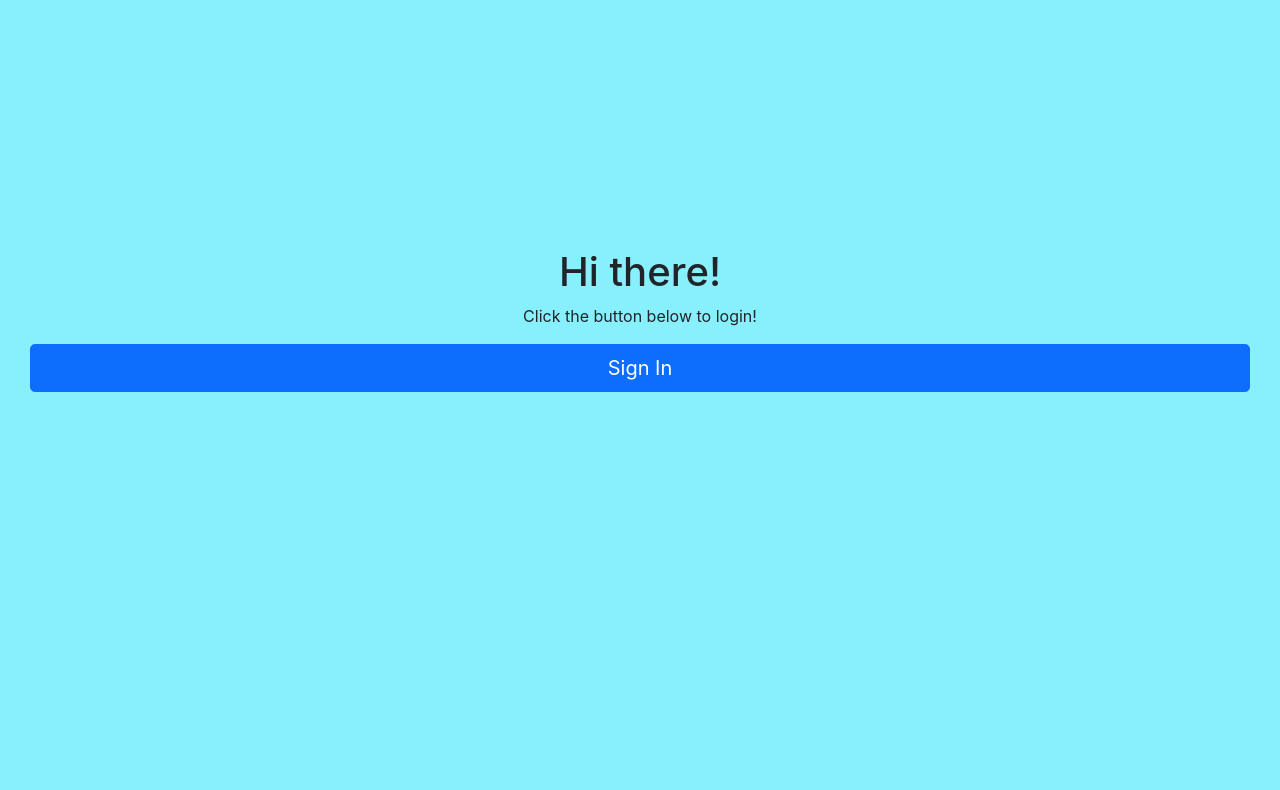
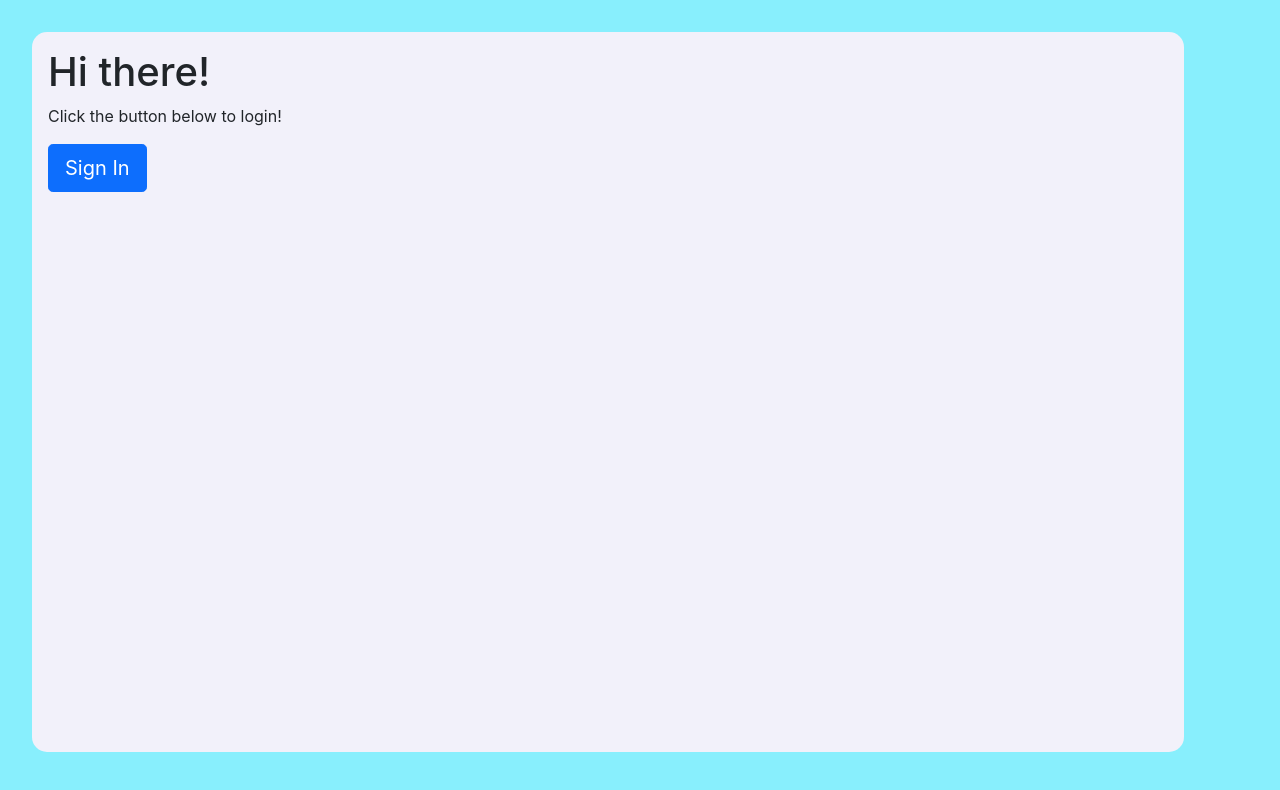
Before and after one commit to Massacre-Saint/codeConfidence, a Next.js app: page / in a window 1280 px wide. Shown: the top 790 px of the page. Built offline with nearby package versions, Linux system fonts and the light colour scheme; no server answers.

Commit message:
Created baseline components/containers for creation/login

```diff
--- a/components/NavBar.js
+++ b/components/NavBar.js
@@ -5,30 +5,26 @@ import {
   Navbar, //
   Container,
   Nav,
-  Button,
 } from 'react-bootstrap';
-import { signOut } from '../utils/auth';
+import AuthenticationButton from './buttons/Authentication';
 
 export default function NavBar() {
   return (
     <Navbar collapseOnSelect expand="lg" bg="dark" variant="dark">
       <Container>
         <Link passHref href="/">
-          <Navbar.Brand>CHANGE ME</Navbar.Brand>
+          <Navbar.Brand>Code Confidence</Navbar.Brand>
         </Link>
         <Navbar.Toggle aria-controls="responsive-navbar-nav" />
         <Navbar.Collapse id="responsive-navbar-nav">
           <Nav className="me-auto">
-            {/* CLOSE NAVBAR ON LINK SELECTION: https://stackoverflow.com/questions/72813635/collapse-on-select-react-bootstrap-navbar-with-nextjs-not-working */}
             <Link passHref href="/">
               <Nav.Link>Home</Nav.Link>
             </Link>
             <Link passHref href="/delete-me">
               <Nav.Link>Delete Me</Nav.Link>
             </Link>
-            <Button variant="danger" onClick={signOut}>
-              Sign Out
-            </Button>
+            <AuthenticationButton />
           </Nav>
         </Navbar.Collapse>
       </Container>
--- a/components/RegisterForm.js
+++ /dev/null
@@ -1,67 +0,0 @@
-import PropTypes from 'prop-types';
-import { useState } from 'react';
-import Button from 'react-bootstrap/Button';
-import Form from 'react-bootstrap/Form';
-import { registerUser } from '../utils/auth'; // Update with path to registerUser
-
-function RegisterForm({ user, updateUser }) {
-  const [formData, setFormData] = useState({
-    displayName: '',
-    firstName: '',
-    lastName: '',
-    imageUrl: user.photoURL,
-    email: '',
-    bio: '',
-    uid: user.uid,
-  });
-
-  const handleSubmit = (e) => {
-    e.preventDefault();
-    registerUser(formData).then(() => updateUser(user.uid));
-  };
-
-  return (
-    <Form onSubmit={handleSubmit}>
-      <Form.Group className="mb-3" controlId="formBasicEmail">
-        <Form.Label>Display Name</Form.Label>
-        <Form.Control name="displayName" required placeholder={user.displayName} onChange={({ target }) => setFormData((prev) => ({ ...prev, [target.name]: target.value }))} />
-      </Form.Group>
-
-      <Form.Group className="mb-3" controlId="formBasicEmail">
-        <Form.Label>First Name</Form.Label>
-        <Form.Control name="firstName" required placeholder={user.displayName.split(' ')[0]} onChange={({ target }) => setFormData((prev) => ({ ...prev, [target.name]: target.value }))} />
-      </Form.Group>
-
-      <Form.Group className="mb-3" controlId="formBasicEmail">
-        <Form.Label>First Name</Form.Label>
-        <Form.Control name="lastName" required placeholder={user.displayName.split(' ')[1]} onChange={({ target }) => setFormData((prev) => ({ ...prev, [target.name]: target.value }))} />
-      </Form.Group>
-
-      <Form.Group className="mb-3" controlId="formBasicEmail">
-        <Form.Label>Email</Form.Label>
-        <Form.Control name="email" required placeholder={user.email} onChange={({ target }) => setFormData((prev) => ({ ...prev, [target.name]: target.value }))} />
-      </Form.Group>
-
-      <Form.Group className="mb-3" controlId="formBasicEmail">
-        <Form.Label>Bio</Form.Label>
-        <Form.Control as="textarea" name="bio" required placeholder="Enter your Bio" onChange={({ target }) => setFormData((prev) => ({ ...prev, [target.name]: target.value }))} />
-      </Form.Group>
-
-      <Button variant="primary" type="submit">
-        Submit
-      </Button>
-    </Form>
-  );
-}
-
-RegisterForm.propTypes = {
-  user: PropTypes.shape({
-    uid: PropTypes.string.isRequired,
-    displayName: PropTypes.string.isRequired,
-    email: PropTypes.string.isRequired,
-    photoURL: PropTypes.string.isRequired,
-  }).isRequired,
-  updateUser: PropTypes.func.isRequired,
-};
-
-export default RegisterForm;
--- a/components/Signin.js
+++ /dev/null
@@ -1,29 +0,0 @@
-import React from 'react';
-import { Button } from 'react-bootstrap';
-import { signIn } from '../utils/auth';
-
-function Signin() {
-  return (
-    <div
-      className="text-center d-flex flex-column justify-content-center align-content-center"
-      style={{
-        height: '90vh',
-        padding: '30px',
-        margin: '0 auto',
-        zIndex: 1,
-        minHeight: '25rem',
-        width: '100%',
-        minWidth: '30rem',
-        paddingBlock: '0 5rem',
-      }}
-    >
-      <h1>Hi there!</h1>
-      <p>Click the button below to login!</p>
-      <Button type="button" size="lg" className="copy-btn" onClick={signIn}>
-        Sign In
-      </Button>
-    </div>
-  );
-}
-
-export default Signin;
--- /dev/null
+++ b/components/buttons/Authentication.js
@@ -0,0 +1,21 @@
+import React from 'react';
+import { Button } from 'react-bootstrap';
+import { signIn, signOut } from '../../utils/auth';
+import { useAuth } from '../../utils/context/authContext';
+
+function AuthenticationButton() {
+  const { user } = useAuth();
+
+  if (!user) {
+    return (
+      <Button type="button" size="lg" className="copy-btn" onClick={signIn}>Sign In</Button>
+    );
+  }
+  return (
+    <Button variant="danger" type="button" size="sm" className="copy-btn" onClick={signOut}>
+      Sign Out
+    </Button>
+  );
+}
+
+export default AuthenticationButton;
--- /dev/null
+++ b/components/containers/Signin.js
@@ -0,0 +1,15 @@
+import React from 'react';
+import AuthenticationButton from '../buttons/Authentication';
+
+export default function Signin() {
+  return (
+    <div className="sign_in-container">
+      <div>
+        <h1>Hi there!</h1>
+        <p>Click the button below to login!</p>
+      </div>
+      <div className="logo" />
+      <AuthenticationButton />
+    </div>
+  );
+}
--- /dev/null
+++ b/components/forms/RegisterForm.js
@@ -0,0 +1,83 @@
+import PropTypes from 'prop-types';
+import { useState } from 'react';
+import Button from 'react-bootstrap/Button';
+import Form from 'react-bootstrap/Form';
+import Col from 'react-bootstrap/Col';
+import Row from 'react-bootstrap/Row';
+import { registerUser } from '../../utils/auth'; // Update with path to registerUser
+
+function RegisterForm({ user, updateUser }) {
+  const [formData, setFormData] = useState({
+    displayName: '',
+    firstName: '',
+    lastName: '',
+    imageUrl: user.photoURL,
+    email: '',
+    bio: '',
+    uid: user.uid,
+  });
+
+  const handleSubmit = (e) => {
+    e.preventDefault();
+    registerUser(formData).then(() => updateUser(user.uid));
+  };
+
+  return (
+    <div className="half-hero_container">
+      <div className="form-container">
+        <h1>Create An Account</h1>
+        <p>By creating an account, you will be allowed to begin your journey.</p>
+        <Form onSubmit={handleSubmit}>
+          <Row>
+            <Col>
+              <Form.Group className="mb-3" controlId="formBasicEmail">
+                <Form.Label>Display Name</Form.Label>
+                <Form.Control name="displayName" required placeholder={user.displayName} onChange={({ target }) => setFormData((prev) => ({ ...prev, [target.name]: target.value }))} />
+              </Form.Group>
+            </Col>
+            <Col>
+              <Form.Group className="mb-3" controlId="formBasicEmail">
+                <Form.Label>First Name</Form.Label>
+                <Form.Control name="firstName" required placeholder={user.displayName.split(' ')[0]} onChange={({ target }) => setFormData((prev) => ({ ...prev, [target.name]: target.value }))} />
+              </Form.Group>
+            </Col>
+          </Row>
+          <Row>
+            <Col>
+              <Form.Group className="mb-3" controlId="formBasicEmail">
+                <Form.Label>Last Name</Form.Label>
+                <Form.Control name="lastName" required placeholder={user.displayName.split(' ')[1]} onChange={({ target }) => setFormData((prev) => ({ ...prev, [target.name]: target.value }))} />
+              </Form.Group>
+            </Col>
+            <Col>
+              <Form.Group className="mb-3" controlId="formBasicEmail">
+                <Form.Label>Email</Form.Label>
+                <Form.Control name="email" required placeholder={user.email} onChange={({ target }) => setFormData((prev) => ({ ...prev, [target.name]: target.value }))} />
+              </Form.Group>
+            </Col>
+          </Row>
+          <Form.Group className="mb-3" controlId="formBasicEmail">
+            <Form.Label>Bio</Form.Label>
+            <Form.Control as="textarea" name="bio" required placeholder="Enter your Bio" onChange={({ target }) => setFormData((prev) => ({ ...prev, [target.name]: target.value }))} />
+          </Form.Group>
+
+          <Button variant="primary" type="submit">
+            Submit
+          </Button>
+        </Form>
+      </div>
+    </div>
+  );
+}
+
+RegisterForm.propTypes = {
+  user: PropTypes.shape({
+    uid: PropTypes.string.isRequired,
+    displayName: PropTypes.string.isRequired,
+    email: PropTypes.string.isRequired,
+    photoURL: PropTypes.string.isRequired,
+  }).isRequired,
+  updateUser: PropTypes.func.isRequired,
+};
+
+export default RegisterForm;
--- a/pages/delete-me.js
+++ /dev/null
@@ -1,5 +0,0 @@
-import React from 'react';
-
-export default function DeleteMe() {
-  return <div>DeleteMe</div>;
-}
--- a/pages/index.js
+++ b/pages/index.js
@@ -1,26 +1,9 @@
-import { Button } from 'react-bootstrap';
-import { signOut } from '../utils/auth';
-import { useAuth } from '../utils/context/authContext';
+// import { useAuth } from '../utils/context/authContext';
 
 function Home() {
-  const { user } = useAuth();
+  // const { user } = useAuth();
   return (
-    <div
-      className="text-center d-flex flex-column justify-content-center align-content-center"
-      style={{
-        height: '90vh',
-        padding: '30px',
-        maxWidth: '400px',
-        margin: '0 auto',
-      }}
-    >
-      <h1>Hello {user.fbUser.displayName}! </h1>
-      <p>Your Bio: {user.bio}</p>
-      <p>Click the button below to logout!</p>
-      <Button variant="danger" type="button" size="lg" className="copy-btn" onClick={signOut}>
-        Sign Out
-      </Button>
-    </div>
+    <div />
   );
 }
 
--- a/styles/globals.css
+++ b/styles/globals.css
@@ -20,3 +20,31 @@ a {
 body {
   background-color: #88effd;
 }
+
+.sign_in-container {
+  border-radius: 15px;
+  margin: 2em;
+  padding: 1em;
+  background-color: #F2F1FA;
+  max-width: 90vw;
+  min-height: 90vh;
+}
+
+.form-container {
+  background-color: #F2F1FA;
+  max-width: 40vw;
+  min-height: 70vh;
+  border-radius: 15px;
+}
+@media (min-width: 1200px) {
+  .half-hero_container {
+    background-color: beige;
+    height: 100vh;
+    width: 70vw;
+    float: right;
+  }
+  .form-container {
+    margin: 5em 0 0 -20em;
+    padding: 2em;
+  }
+}
--- a/utils/ViewDirector.js
+++ b/utils/ViewDirector.js
@@ -1,9 +1,9 @@
 import PropTypes from 'prop-types';
 import { useAuth } from './context/authContext';
 import Loading from '../components/Loading';
-import Signin from '../components/Signin';
+import Signin from '../components/containers/Signin';
+import RegisterForm from '../components/forms/RegisterForm';
 import NavBar from '../components/NavBar';
-import RegisterForm from '../components/RegisterForm';
 
 const ViewDirectorBasedOnUserAuthStatus = ({ component: Component, pageProps }) => {
   const { user, userLoading, updateUser } = useAuth();
@@ -17,8 +17,8 @@ const ViewDirectorBasedOnUserAuthStatus = ({ component: Component, pageProps })
   if (user) {
     return (
       <>
-        <NavBar /> {/* NavBar only visible if user is logged in and is in every view */}
-        <div className="container">{'valid' in user ? <RegisterForm user={user.fbUser} updateUser={updateUser} /> : <Component {...pageProps} />}</div>
+        <NavBar />
+        <div>{'valid' in user ? <RegisterForm user={user.fbUser} updateUser={updateUser} /> : <Component {...pageProps} />}</div>
       </>
     );
   }
--- /dev/null
+++ b/utils/data/learned_tech.js
@@ -0,0 +1 @@
+// import { clientCredentials } from '../client';
```
Also changed, not shown: public/logo.png (added).
